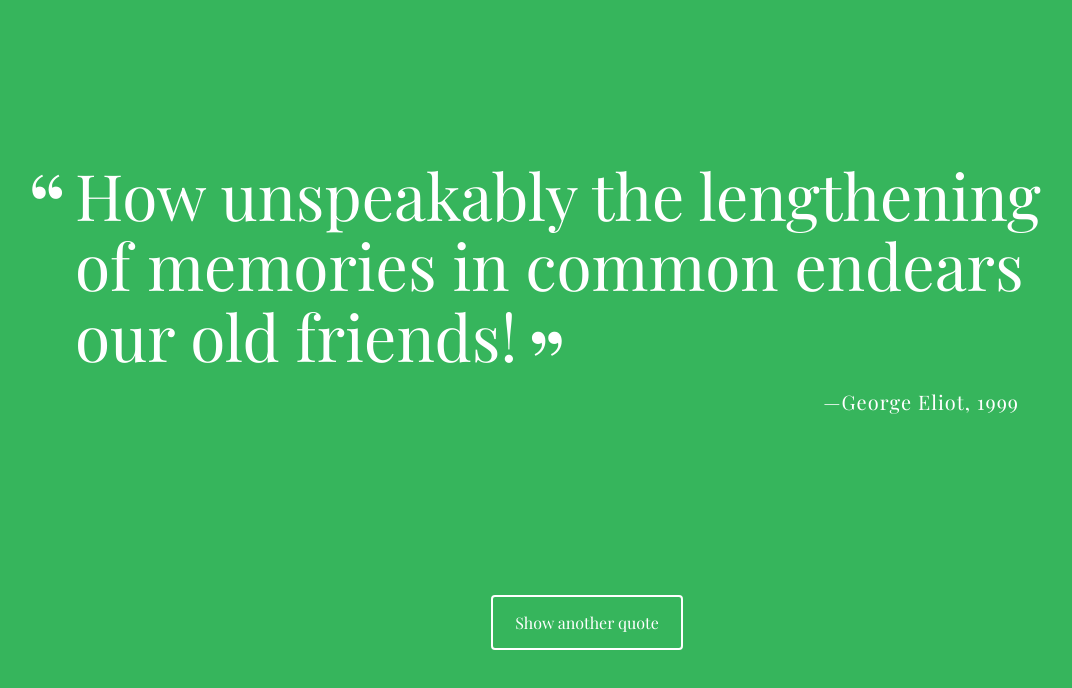
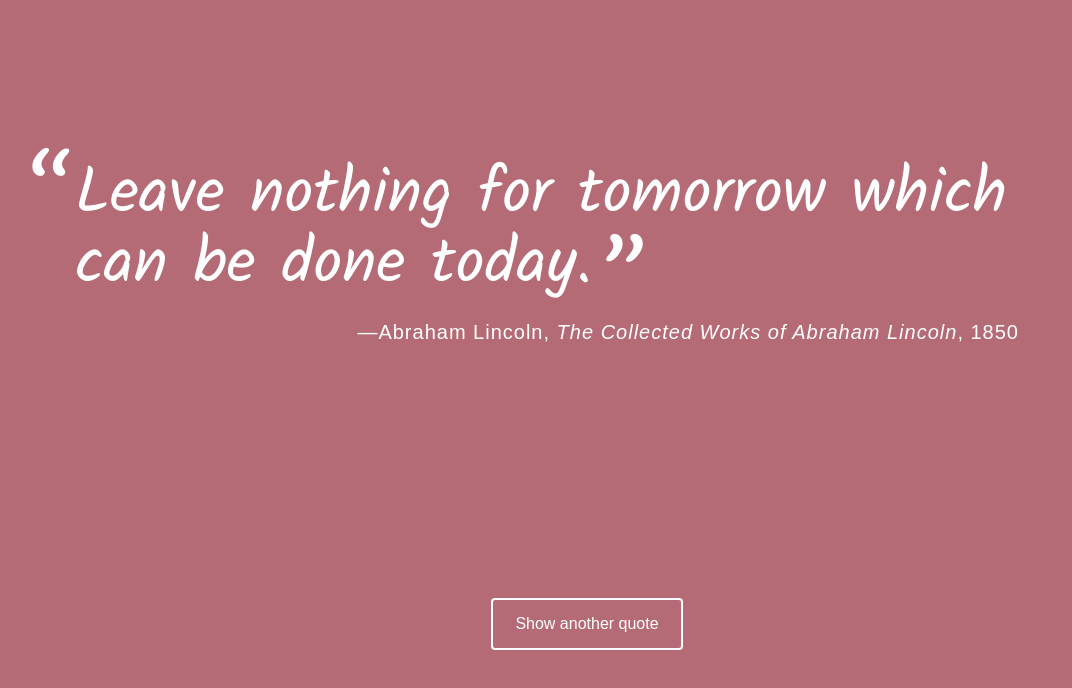
Before and after one commit to AnnaCate/random-quote-generator, a plain HTML site: page index.html in a window 1280 px wide. Both pictures are taken after a click on the button "Show another quote". Shown: the whole page, without its empty margins (53-1125 px from the left). Drawn offline with nearby package versions, Linux system fonts and the light colour scheme; a web font is replaced by a local one.

Commit message:
Created new file script-ec.js with 'extra credit' exercises completed

```diff
--- a/css/styles.css
+++ b/css/styles.css
@@ -6,7 +6,7 @@
 body {
   background-color: #36b55c;
   color: white;
-  font-family: 'Playfair Display', serif;
+  font-family: sans-serif;
 }
 
 #quote-box {
@@ -24,6 +24,7 @@ body {
   line-height: 1.1;
   position: relative;
   margin: 0;
+  font-family: 'Kalam', cursive;
 }
 
 .quote:before, .quote:after {
@@ -86,7 +87,8 @@ body {
   transition: .5s ;
 }
 #loadQuote:hover {
-  background-color: rgba(255,255,255,.25);
+  /* background-color: rgba(255,255,255,.25); */
+  fill-opacity: 80%;
 }
 
 #loadQuote:focus {
--- a/index.html
+++ b/index.html
@@ -7,6 +7,7 @@
   <link href='https://fonts.googleapis.com/css?family=Playfair+Display:400,400italic,700,700italic' rel='stylesheet' type='text/css'>
   <link rel="stylesheet" href="css/normalize.css">
   <link rel="stylesheet" href="css/styles.css">
+  <link href="https://fonts.googleapis.com/css?family=Kalam&display=swap" rel="stylesheet">
 </head>
 <body>
   <div class="container">
@@ -19,6 +20,6 @@
     <button id="loadQuote">Show another quote</button>
 
   </div>
-  <script src="js/script.js"></script>
+  <script src="js/script-ec.js"></script>
 </body>
 </html>
--- /dev/null
+++ b/js/script-ec.js
@@ -0,0 +1,113 @@
+/******************************************
+Treehouse FSJS Techdegree:
+project 1 - A Random Quote Generator
+By: Anna Fulton
+******************************************/
+
+// Study guide for this project - https://drive.google.com/file/d/1s5grutGuQFwJcQP8bFwEI69Q8FCkGdDk/view?usp=sharing
+
+const quotes = [
+{
+  quote: "If you set your goals ridiculously high and it's a failure, you will fail above everyone else's success.",
+  source: "James Cameron",
+  tags: ['business', 'inspiration', 'success', 'failure']
+},
+{
+  quote: "Leave nothing for tomorrow which can be done today.",
+  source: "Abraham Lincoln",
+  citation: "The Collected Works of Abraham Lincoln",
+  year: "1850",
+  tags: ['history', 'inspiration', 'procrastination', 'productivity']
+},
+{
+  quote: "Tell me and I forget. Teach me and I remember. Involve me and I learn.",
+  source: "Xun Kuang",
+  citation: "Xunzi",
+  year: "3rd century BCE",
+  tags: ['history', 'education', 'success', 'learning', 'confucious', 'wisdom']
+},
+{
+  quote: "Don't judge each day by the harvest you reap but by the seeds that you plant.",
+  source: "Robert Louis Stevenson",
+  tags: ['inspiration', 'success']
+},
+{
+  quote: "You have brains in your head. You have feet in your shoes. You can steer yourself any direction you choose.",
+  source: "Dr. Seuss",
+  citation: "Oh, the Places You'll Go",
+  year: "1990",
+  tags: ['inspiration', 'success', 'future']
+}];
+
+let copy = [];
+
+const getRandomQuote = (arr) => {
+  if (copy.length < 1) {
+    copy = [...arr];
+  }
+
+  const randomNum = Math.floor(Math.random() * copy.length);
+  const quote = copy[randomNum];
+  copy.splice(randomNum, 1);
+
+  return quote;
+}
+
+const printQuote = (arr) => {
+  const randomQuote = getRandomQuote(arr);
+  const quote = randomQuote.quote;
+  const source = randomQuote.source;
+  const citation = randomQuote.citation;
+  const year = randomQuote.year;
+  let htmlString;
+
+  // Set htmlString variable to include the quote and source:
+  htmlString = `<p class="quote">${quote}</p><p class="source">${source}`;
+
+  // Append citation if there is one:
+  if (citation) {
+    htmlString = `${htmlString}<span class="citation">${citation}</span>`;
+  }
+
+  // Append year if there is one:
+  if (year) {
+    htmlString = `${htmlString}<span class="year">${year}</span>`;
+  }
+
+  // Append closing p tag & put it on the page:
+  document.getElementById('quote-box').innerHTML = `${htmlString}</p>`;
+}
+
+const getRandomColor = () => {
+  var letters = '0123456789ABCDEF';
+  var color = '#';
+  for (let i = 0; i < 6; i++) {
+    color += letters[Math.floor(Math.random() * 16)];
+  }
+  return color;
+}
+
+const changeBackgroundColor = () => {
+  document.body.style.backgroundColor = getRandomColor();
+
+  const body = document.querySelector('body');
+  const btn = document.querySelector('button');
+  const bg = body.style.backgroundColor;
+  btn.style.backgroundColor = bg;
+
+  btn.addEventListener('mouseenter', () => {
+    btn.style.backgroundColor = 'rgba(255,255,255,.25)';
+  })
+  btn.addEventListener('mouseleave', () => {
+    btn.style.backgroundColor = bg;
+  })
+}
+
+const changeQuoteAndColor = () => {
+  printQuote(quotes);
+  changeBackgroundColor();
+}
+
+document.getElementById('loadQuote').addEventListener("click", changeQuoteAndColor, false);
+
+window.setInterval(changeQuoteAndColor, 30000);
--- a/js/script.js
+++ b/js/script.js
@@ -8,46 +8,62 @@ By: Anna Fulton
 
 const quotes = [
 {
-  quote: "Don't trust anything you read on the Internet.",
-  source: "Harriet Beecher Stowe",
-  citation: "Wikipedia"
+  quote: "If you set your goals ridiculously high and it's a failure, you will fail above everyone else's success.",
+  source: "James Cameron"
 },
 {
-  quote: "How unspeakably the lengthening of memories in common endears our old friends!",
-  source: "George Eliot",
-  year: 1999
+  quote: "Leave nothing for tomorrow which can be done today.",
+  source: "Abraham Lincoln",
+  citation: "The Collected Works of Abraham Lincoln",
+  year: "1850"
 },
 {
-  quote: "The lowest and vilest alleys of London do not present a more dreadful record of sin than does the smiling and beautiful countryside.",
-  source: "Arthur Conan Doyle"
+  quote: "Tell me and I forget. Teach me and I remember. Involve me and I learn.",
+  source: "Xun Kuang",
+  citation: "Xunzi",
+  year: "3rd century BCE"
 },
 {
-  quote: "We seldom speak of the virtue which we have, but much oftener of that which we lack.",
-  source: "Oliver Goldsmith"
+  quote: "Don't judge each day by the harvest you reap but by the seeds that you plant.",
+  source: "Robert Louis Stevenson"
 },
 {
-  quote: "It is possible to be below flattery as well as above it.",
-  source: "Thomas Babington"
+  quote: "You have brains in your head. You have feet in your shoes. You can steer yourself any direction you choose.",
+  source: "Dr. Seuss",
+  citation: "Oh, the Places You'll Go",
+  year: "1990"
 }];
 
 const getRandomQuote = () => {
-  const num = quotes[Math.floor(Math.random() * quotes.length)];
-  return num;
+  return quotes[Math.floor(Math.random() * quotes.length)];
 }
 
 const printQuote = () => {
   const randomQuote = getRandomQuote();
+  let htmlString;
+  const quote = randomQuote.quote;
+  const source = randomQuote.source;
+  const citation = randomQuote.citation;
+  const year = randomQuote.year;
+  const div = document.getElementById('quote-box');
 
-  let htmlString = `<p class="quote">${randomQuote.quote}</p><p class="source">${randomQuote.source}`;
-  if (randomQuote.citation) {
-    htmlString = `${htmlString}<span class="citation">${randomQuote.citation}</span>`;
+  // Set htmlString variable to include the quote and source:
+  htmlString = `<p class="quote">${quote}</p><p class="source">${source}`;
+
+  // Append citation if there is one:
+  if (citation) {
+    htmlString = `${htmlString}<span class="citation">${citation}</span>`;
   }
-  if (randomQuote.year) {
-    htmlString = `${htmlString}<span class="year">${randomQuote.year}</span>`;
+
+  // Append year if there is one:
+  if (year) {
+    htmlString = `${htmlString}<span class="year">${year}</span>`;
   }
+
+  // Append closing p tag:
   htmlString = `${htmlString}</p>`;
 
-  const div = document.getElementById('quote-box');
+  // Put htmlString on page:
   div.innerHTML = htmlString;
 }
 
```
Also changed, not shown: css/normalize.css, 1 other file.
